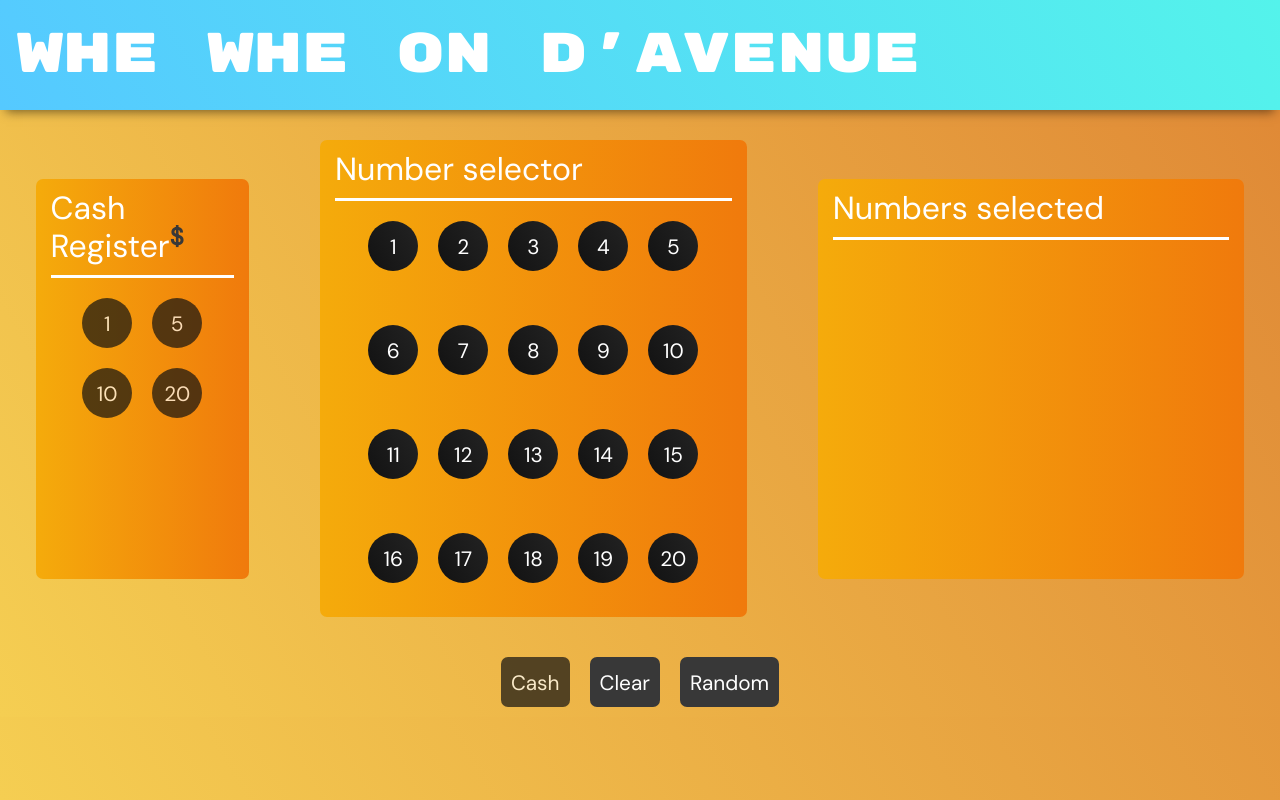
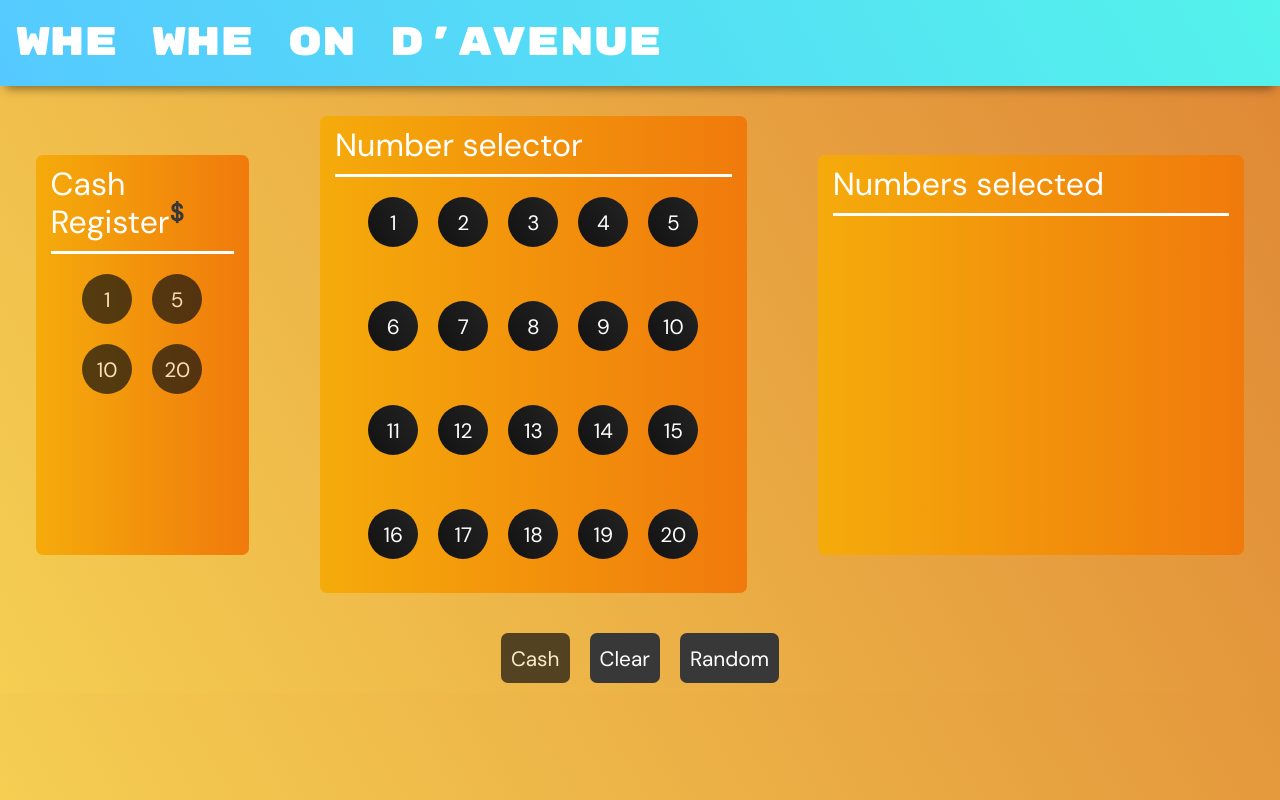
Before and after one commit to nsingh-parmar/lottery-cash-register, a React app: page / in a window 1280 px wide. Built offline with nearby package versions, Linux system fonts and the light colour scheme.

Commit message:
Changed nav font-size

```diff
--- a/src/css/App.css
+++ b/src/css/App.css
@@ -22,7 +22,7 @@ html, body {
 
 .navbar-brand, #banner > h2 {
   font-family: 'Rubik Mono One', cursive;
-  font-size: 3.5em;
+  font-size: 2.5em;
   text-align: center;
 }
 
```
